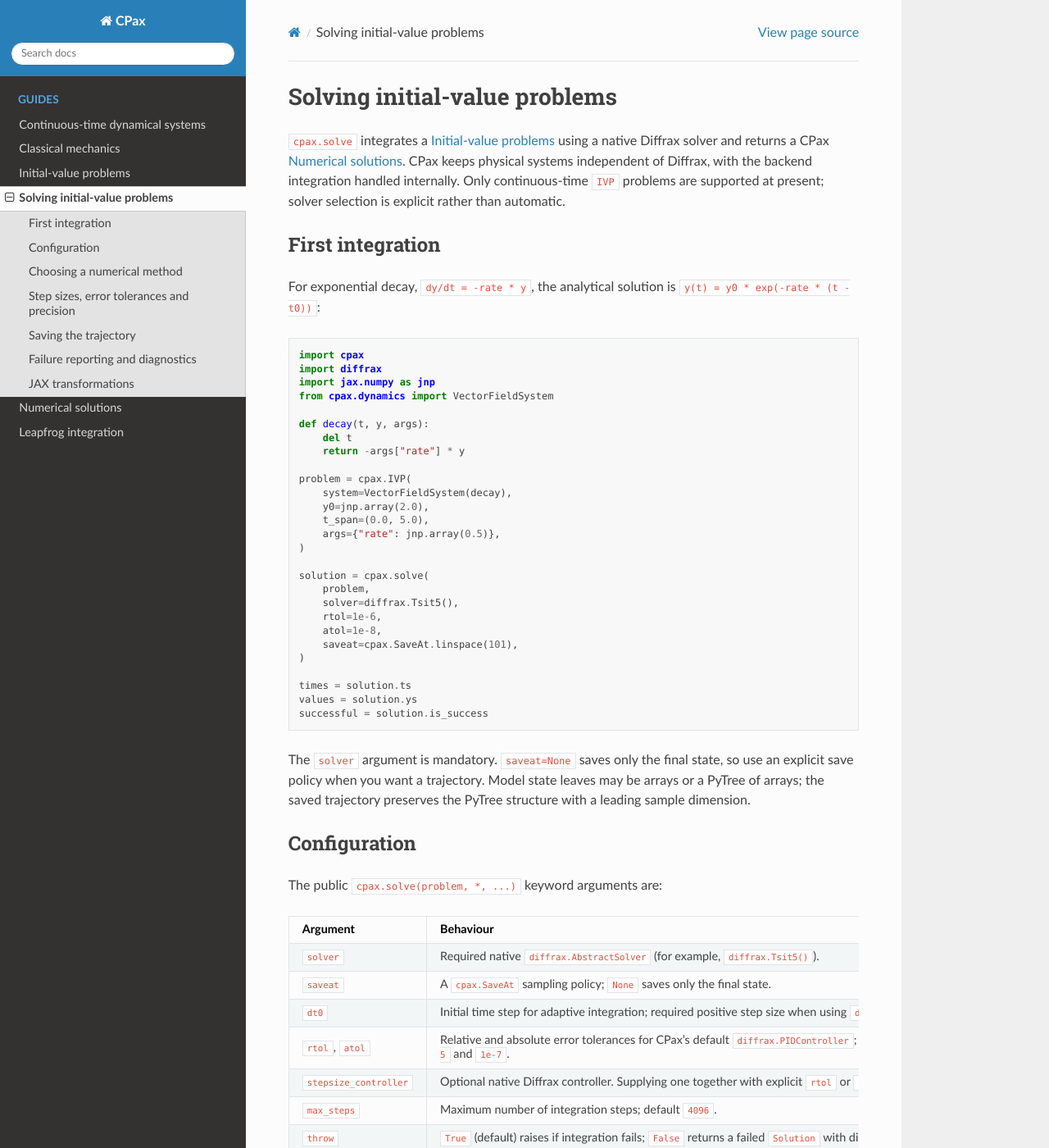
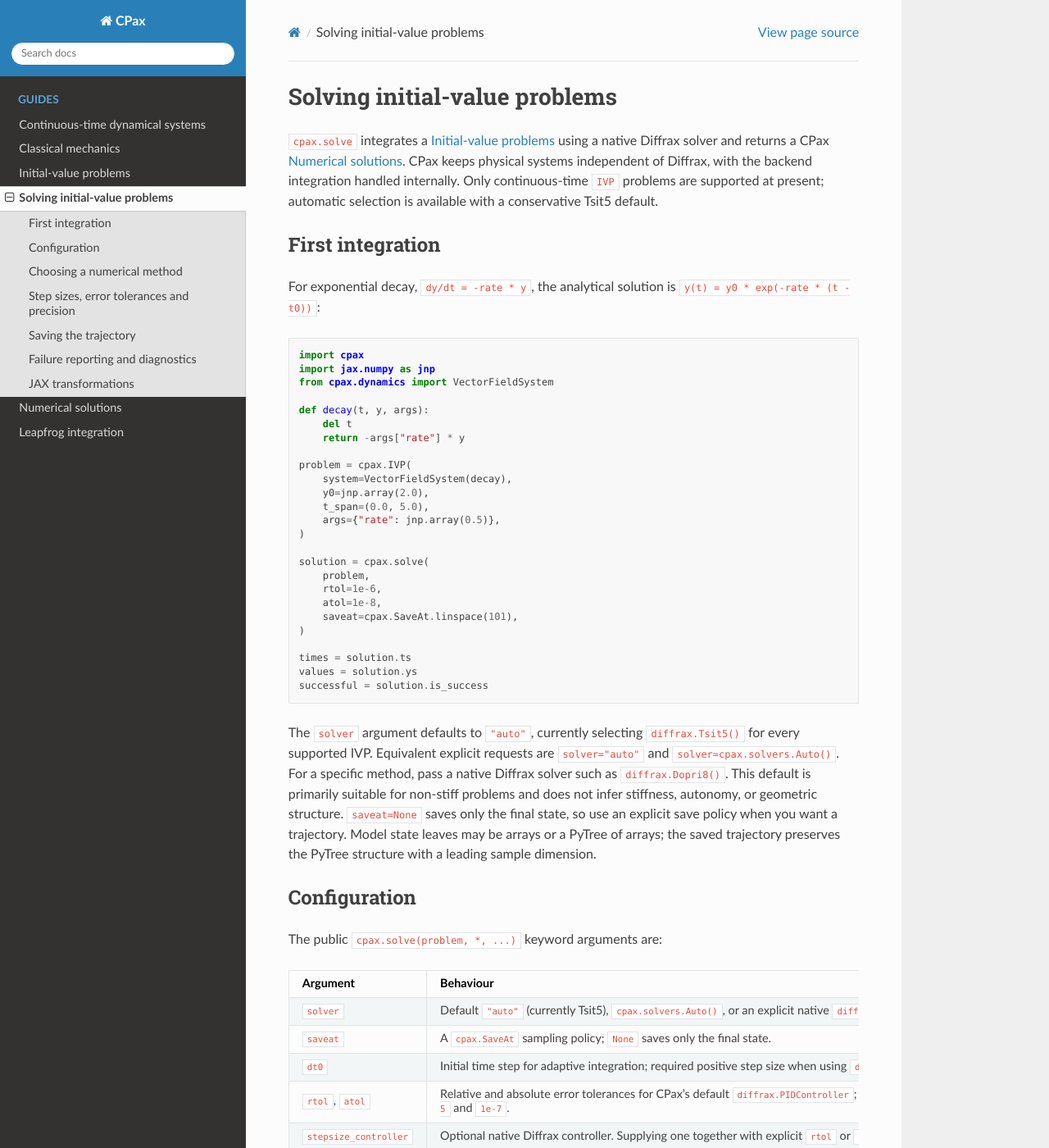
Before and after one commit to JaLuka98/CPax, a Sphinx documentation site: the page built from docs/source/solvers.rst, in a window 1280 px wide and 1400 px high. Shown: the whole window at 82% size. Built offline with Sphinx 7.4.7 and the Read the Docs theme 3.1.0, drawn with Linux system fonts in a browser that asks for light colours; some of the changed text lies outside the part shown.

Commit message:
docs: explain automatic IVP solver selection and limitations (#40)

```diff
--- a/docs/source/solvers.rst
+++ b/docs/source/solvers.rst
@@ -5,7 +5,7 @@
 solver and returns a CPax :doc:`results`. CPax keeps physical systems
 independent of Diffrax, with the backend integration handled internally.
 Only continuous-time ``IVP`` problems are supported at present;
-solver selection is explicit rather than automatic.
+automatic selection is available with a conservative Tsit5 default.
 
 First integration
 -----------------
@@ -16,7 +16,6 @@
 .. code-block:: python
 
    import cpax
-   import diffrax
    import jax.numpy as jnp
    from cpax.dynamics import VectorFieldSystem
 
@@ -43,7 +41,12 @@
    values = solution.ys
    successful = solution.is_success
 
-The ``solver`` argument is mandatory. ``saveat=None`` saves only
+The ``solver`` argument defaults to ``"auto"``, currently selecting
+``diffrax.Tsit5()`` for every supported IVP. Equivalent explicit requests
+are ``solver="auto"`` and ``solver=cpax.solvers.Auto()``. For a specific
+method, pass a native Diffrax solver such as ``diffrax.Dopri8()``.
+This default is primarily suitable for non-stiff problems and does not
+infer stiffness, autonomy, or geometric structure. ``saveat=None`` saves only
 the final state, so use an explicit save policy when you want a
 trajectory. Model state leaves may be arrays or a PyTree of arrays;
 the saved trajectory preserves the PyTree structure with a leading
@@ -61,8 +64,8 @@
    * - Argument
      - Behaviour
    * - ``solver``
-     - Required native ``diffrax.AbstractSolver`` (for example,
-       ``diffrax.Tsit5()``).
+     - Default ``"auto"`` (currently Tsit5), ``cpax.solvers.Auto()``,
+       or an explicit native ``diffrax.AbstractSolver``.
    * - ``saveat``
      - A ``cpax.SaveAt`` sampling policy; ``None`` saves only the
        final state.
@@ -100,6 +103,11 @@
   stiff problems.
 * ``diffrax.Euler()``: a simple first-order method, generally used with
   a fixed time step rather than adaptive PID control.
+
+Automatic selection does not diagnose stiffness and never retries with a
+different solver after failure. For long-time Hamiltonian integration, an
+explicit geometric method may be preferable where applicable; the current
+CPax IVP auto path does not select symplectic integrators.
 
 For fixed-step Euler integration, specify both the controller and step:
 
@@ -197,8 +205,11 @@
 JAX-compatible Boolean scalar. ``stats`` contains backend statistics
 such as ``num_steps``, ``num_accepted_steps`` and
 ``num_rejected_steps`` where available. ``metadata`` includes
-the selected backend, solver and step-size-controller names and the
-original Diffrax ``RESULTS`` value in ``backend_result``.
+the selected backend, actual solver, selection mode (``auto`` or
+``explicit``), controller, initial step, available tolerances, and maximum
+steps, as well as the original Diffrax ``RESULTS`` value in
+``backend_result``. For a custom controller, unavailable tolerances are
+recorded as ``None`` rather than inferred.
 
 Failed solutions can contain padded, partial, or non-finite samples.
 A saved final-time entry does **not** prove that the solver reached
```
Also changed, not shown: other parts of docs/source/solvers.rst (+0 -1 lines), README.md (+6 -4 lines), docs/source/results.rst (+6 -4 lines).
